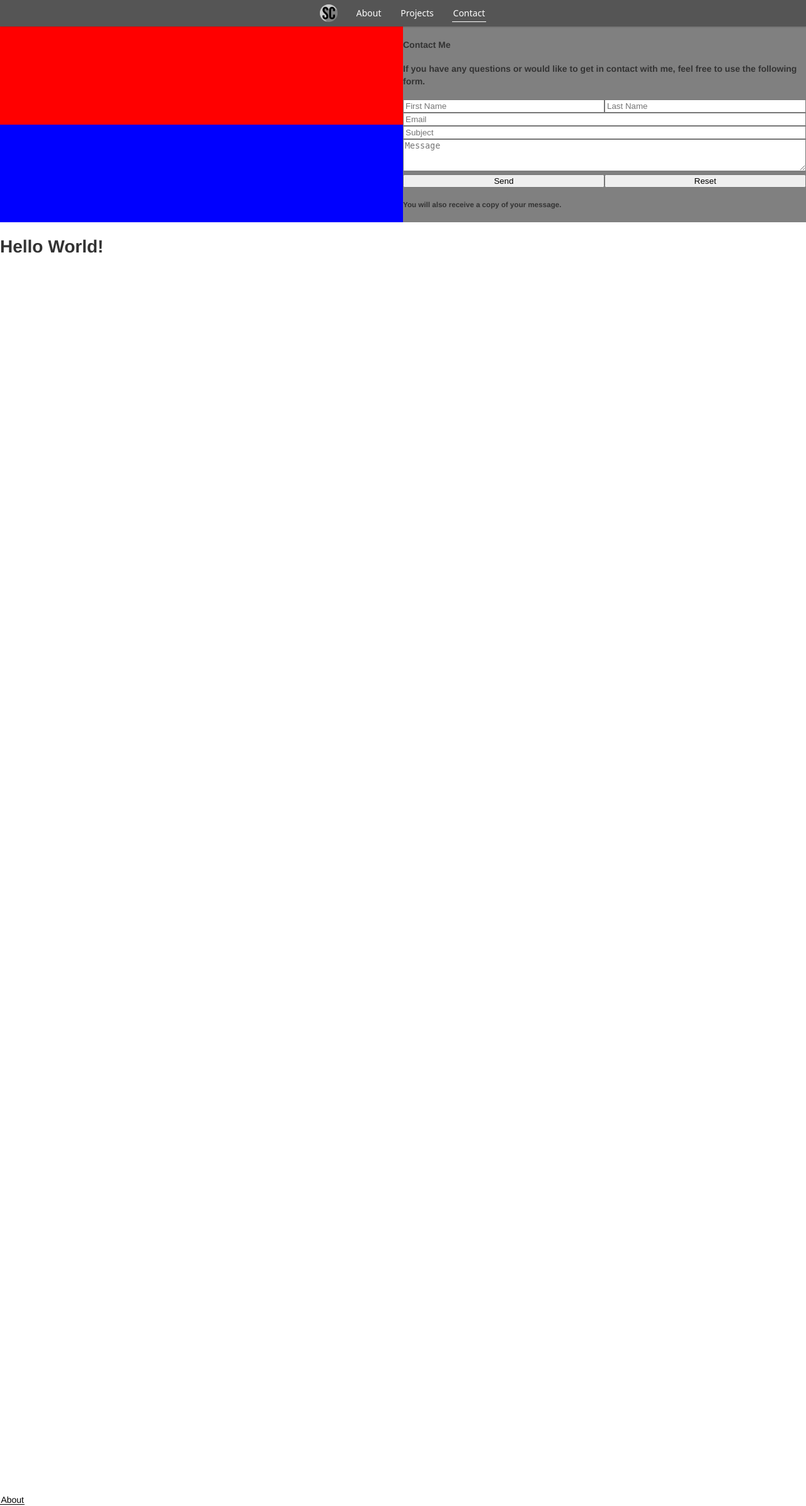
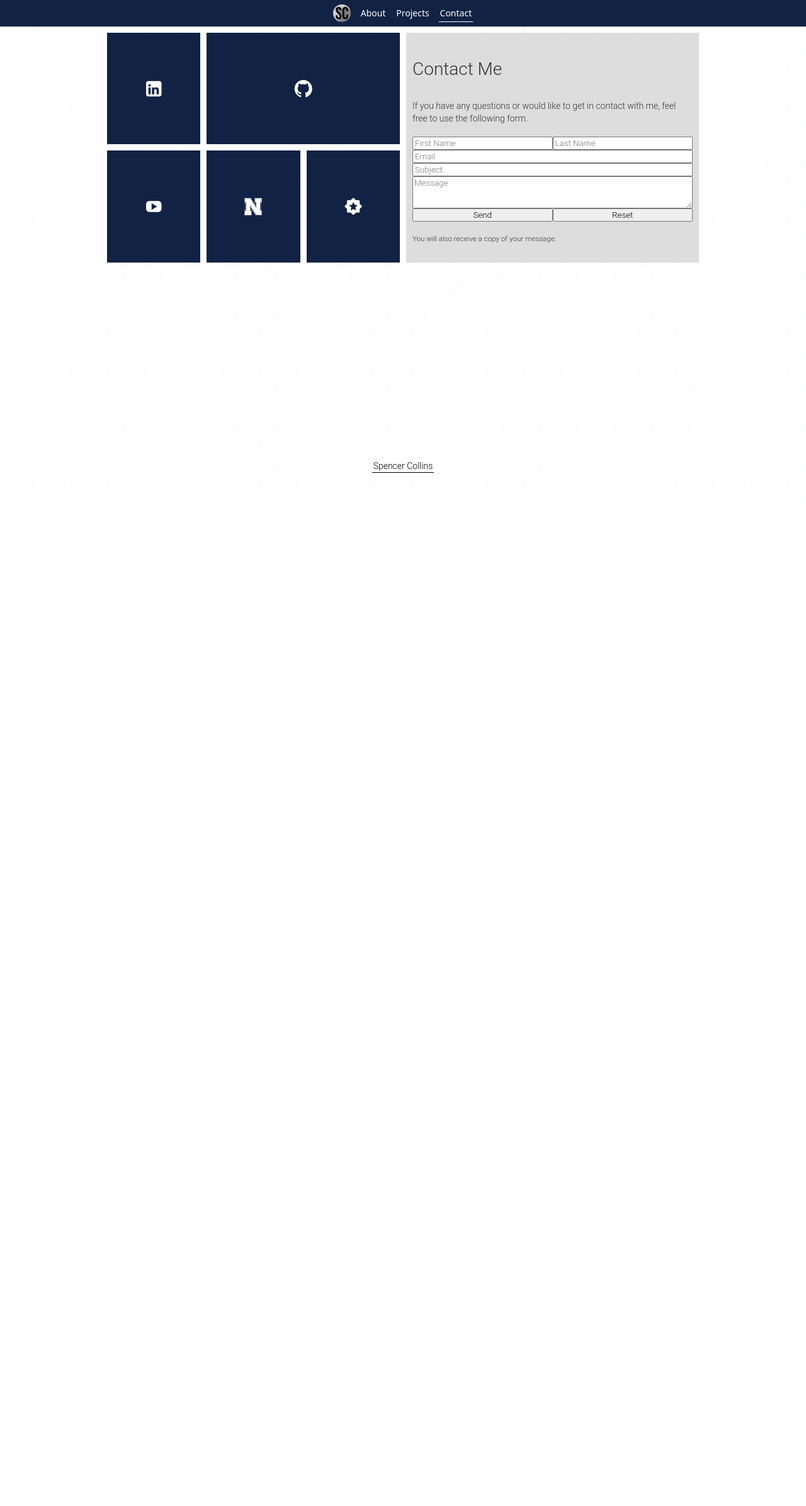
Before and after one commit to CollinsSpencer/Personal-Website, a PHP site: page /contact/ in a window 1280 px wide. Shown: the whole page at 63% size. After the commit the page ends 800 px from the top, so only its background shows below. Run offline with PHP 8.4, Linux system fonts and the light colour scheme.

Commit message:
Create contact page

```diff
--- a/about/index.php
+++ b/about/index.php
@@ -13,7 +13,11 @@
 
   <!-- MAIN -->
   <div style="height: 2000px">
-    <h1>Hello World!<h1>
+    <h1>Hello World!</h1>
+    <section class="horizontal horizontal-2 flex">
+      <article class="card" style="min-height:50px;background-color:red">aaa</article>
+      <article class="card" style="min-height:50px;background-color:green">bbb</article>
+    </section>
   </div>
 
   <section>
--- a/assets/css/contact.css
+++ b/assets/css/contact.css
@@ -5,3 +5,49 @@ input {
 textarea {
   width: 100%;
 }
+
+#contact-cards {
+  color: white;
+}
+
+.linked-card {
+  background-color: #112244;
+  -moz-transition: all 300ms ease-in-out;
+  -o-transition: all 300ms ease-in-out;
+  -webkit-transition: all 300ms ease-in-out;
+  transition: all 300ms ease-in-out;
+}
+
+.linked-card:hover, .linked-card:focus {
+  -moz-transition-duration: 100ms;
+  -o-transition-duration: 100ms;
+  -webkit-transition-duration: 100ms;
+  transition-duration: 100ms;
+}
+
+.linked-card#linkedIn:hover {
+  color: #0077b5;
+  background-color: #333;
+}
+
+.linked-card#gitHub:hover {
+  color: rgba(255,255,255,0.75);;
+  background-color: #24292e;
+}
+
+.linked-card#youtube:hover {
+  color: #cd201f;
+  background-color: white;
+}
+
+.linked-card#unl:hover {
+  background-color: #fefdfa;
+  /*border: 1px solid #5b5b5a;*/
+}
+.linked-card#unl:hover > svg > path {
+  fill: #d00000 !important;
+}
+
+.linked-card#meritpages:hover {
+  background-color: #24a6b2;
+}
--- a/assets/css/flex-layout.css
+++ b/assets/css/flex-layout.css
@@ -4,31 +4,99 @@
   justify-content: flex-start;
 }
 
-.flex > article {
-  /*padding: 1em;*/
+.centered {
+  margin: 5px;
+  display: flex;
+  flex-direction: column;
+  justify-content: center;
+  max-width: 950px;
 }
 
-.horizontal {
+.horizontal, .horizontal-2, .horizontal-3, .horizontal-4, .horizontal-5 {
   flex-direction: column;
 }
 
-.vertical {
+/*.horizontal-2-sm > * {
+  width: 50%;
+}
+.horizontal-2-sm > .card {
+  width: Calc(50% - 10px);
+}
+.horizontal-3-sm > * {
+  width: Calc(100%/3);
+}
+.horizontal-3-sm > .card {
+  width: Calc(100%/3 - 10px);
+}
+.horizontal-4-sm > * {
+  width: 25%;
+}
+.horizontal-4-sm > .card {
+  width: Calc(25% - 10px);
+}
+.horizontal-5-sm > * {
+  width: 20%;
+}
+.horizontal-5-sm > .card {
+  width: Calc(20% - 10px);
+}*/
+
+.vertical, .vertical-2, .vertical-3, .vertical-4, .vertical-5 {
   flex-direction: column;
-  height: 100%;
 }
-.vertical-2 > article {
+
+.vertical-2 > * {
   height: 50%;
 }
-.vertical-3 > article {
+.vertical-2 > .card {
+  height: Calc(50% - 10px);
+}
+
+.vertical-3 > * {
   height: Calc(100%/3);
 }
-.vertical-4 > article {
+.vertical-3 > .card {
+  height: Calc(100%/3 - 10px);
+}
+
+.vertical-4 > * {
   height: 25%;
 }
-.vertical-5 > article {
+.vertical-4 > .card {
+  height: Calc(25% - 10px);
+}
+
+.vertical-5 > * {
   height: 20%;
 }
+.vertical-5 > .card {
+  height: Calc(20% - 10px);
+}
 
+/* CARD STYLE */
+.card {
+  margin: 5px;
+  padding: 10px;
+  background-color: #ddd;
+  min-height: 3em;
+  min-width: 3em;
+}
+
+a.linked-card {
+  display: flex;
+  justify-content: center;
+  align-items: center;
+  color: inherit;
+  text-decoration: none;
+}
+
+a.linked-card > .genericon {
+  font-size: 2em;
+}
+
+a.linked-card > svg, a.linked-card > img {
+  height: 2em;
+}
 
 /* MEDIA SCREENS */
 
@@ -37,25 +105,48 @@
 
 /* Small devices (tablets, 600px and up) */
 @media (min-width: 600px) {
-  .horizontal {
+  .horizontal, .horizontal-2, .horizontal-3, .horizontal-4, .horizontal-5 {
     flex-direction: row;
     width: 100%;
   }
-  .horizontal-2 > article {
+  .horizontal-2 > * {
     width: 50%;
   }
-  .horizontal-3 > article {
+  .horizontal-2 > .card {
+    width: Calc(50% - 10px);
+  }
+  .horizontal-2 > .doubleCard {
+    width: Calc(2*50% - 10px);
+  }
+
+  .horizontal-3 > * {
     width: Calc(100%/3);
+  }
+  .horizontal-3 > .card {
+    width: Calc(100%/3 - 10px);
+  }
+  .horizontal-3 > .doubleCard {
+    width: Calc(2*100%/3 - 10px);
   }
 }
 
 /* Medium devices (desktops, 960px and up) */
 @media (min-width: 960px) {
-  .horizontal-4 > article {
+  .centered {
+    margin: 5px auto;
+  }
+
+  .horizontal-4 > * {
     width: 25%;
   }
-  .horizontal-5 > article {
+  .horizontal-4 > .card {
+    width: Calc(25% - 10px);
+  }
+  .horizontal-5 > * {
     width: 20%;
+  }
+  .horizontal-5 > .card {
+    width: Calc(20% - 10px);
   }
 }
 
--- a/assets/css/main.css
+++ b/assets/css/main.css
@@ -6,19 +6,38 @@
 
 body {
   margin: 0;
-  font-family: "Helvetica Neue",Helvetica,Arial,sans-serif;
+  font-family: "Roboto","Helvetica Neue",Helvetica,Arial,sans-serif;
+  font-weight: 300;
   font-size: 14px;
   line-height: 1.42857143;
   color: #333;
   background-color: #fff;
+  background-image: url("/assets/resources/website-background.png");
+  background-repeat: repeat;
 }
 
-section a {
+input, textarea {
+  font-weight: inherit;
+  font-family: inherit;
+}
+
+h1, h2, h3, h4, h5, h6 {
+  font-weight: 300;
+}
+
+h1 {
+  font-size: 2em;
+}
+
+a.inline-link {
   color: black;
   text-decoration: none;
   padding: 0 0.1em;
-  line-height: 1em;
+  line-height: 1.5em;
+  height: 1.5em;
+  text-align: center;
   border: 0;
+  display: inline-block;
 
   -moz-transition: all 300ms ease-in-out;
   -o-transition: all 300ms ease-in-out;
@@ -30,16 +49,29 @@ section a {
   box-shadow: inset 0 -1px 0 black;
 }
 
-section a:hover {
+a.inline-link:hover {
   color: white;
   text-decoration: none;
 
-  -moz-box-shadow: inset 0 -1.1em 0 black;
-  -webkit-box-shadow: inset 0 -1.1em 0 black;
-  box-shadow: inset 0 -1.1em 0 black;
+  -moz-box-shadow: inset 0 -1.5em 0 black;
+  -webkit-box-shadow: inset 0 -1.5em 0 black;
+  box-shadow: inset 0 -1.5em 0 black;
 
   -moz-transition-duration: 100ms;
   -o-transition-duration: 100ms;
   -webkit-transition-duration: 100ms;
   transition-duration: 100ms;
 }
+
+#main {
+  height: 100%;
+}
+
+footer {
+  position: absolute;
+  bottom: 0;
+  left: 0;
+  right: 0;
+  text-align: center;
+  height: 5em;
+}
--- a/assets/css/nav.css
+++ b/assets/css/nav.css
@@ -1,5 +1,5 @@
 nav {
-  background-color: #555;
+  background-color: #112244;
   height: 3em;
   font-family: 'Roboto Mono', sans;
 
@@ -18,7 +18,7 @@ nav > * {
   height: 2em;
   line-height: 2em;
   text-align: center;
-  margin: 0 1em;
+  margin: 0 0.5em;
 }
 
 nav a.text {
--- a/contact/index.php
+++ b/contact/index.php
@@ -12,74 +12,55 @@
   <?php $selected = "contact"; require_once "../nav.php" ?>
 
   <!-- CONTACT -->
-  <div class="centered">
-    <section class="horizontal horizontal-2 flex">
-      <article>
-        <section class="vertical vertical-2 flex">
-          <article style="min-height:50px;background-color:red"></article>
-          <article style="min-height:50px;background-color:blue"></article>
+  <div id="main" class="centered">
+    <section class="horizontal-2 flex">
+        <section id="contact-cards" class="horizontal-3 flex">
+          <a id="linkedIn" href="https://www.linkedin.com/in/spencer-collins" class="card linked-card">
+	          <span class="genericon genericon-linkedin-alt"></span>
+	        </a>
+          <a id="gitHub" href="https://github.com/CollinsSpencer" class="card linked-card doubleCard">
+	          <span class="genericon genericon-github"></span>
+	        </a>
+          <a id="youtube" href="http://www.youtube.com/c/SpencerCollins97" class="card linked-card">
+	          <span class="genericon genericon-youtube"></span>
+	        </a>
+          <a id="unl" href="http://cse.unl.edu/~scollins/" class="card linked-card">
+            <?php echo file_get_contents("../assets/resources/unl.svg"); ?>
+	        </a>
+          <a id="meritpages" href="http://meritpages.com/CollinsSpencer" class="card linked-card">
+	          <img src="/assets/resources/MeritPages.png" />
+	        </a>
+          <!-- <a href="#" class="card linked-card">
+            <span class="genericon genericon-github"></span>
+          </a> -->
         </section>
-      </article>
 
-      <article style="min-height:50px;background-color:grey">
       <!-- Contact form -->
-        <section id="contact">
-          <div class="darkish container-fluid">
-            <div class="row bottom text-center">
+      <section id="contact" class="card">
         <h1 class="heading">Contact Me</h1>
         <h4>If you have any questions or would like to get in contact with me, feel free to use the following form.</h4>
-            </div>
-            <form id="contactForm" method="post" action="">
-              <section class="vertical flex">
-                <article>
-                  <section class="horizontal horizontal-2 flex">
-                    <article>
-                      <input id="firstName" class="form-control" type="text" name="fields[first_name]" placeholder="First Name">
-                    </article>
-                    <article>
-                      <input id="lastName" class="form-control" type="text" name="fields[last_name]" placeholder="Last Name">
-                    </article>
+        <form id="contactForm" class="vertical flex" method="post" action="">
+          <section class="horizontal-2 flex">
+            <input id="firstName" type="text" name="fields[first_name]" placeholder="First Name">
+            <input id="lastName" type="text" name="fields[last_name]" placeholder="Last Name">
           </section>
-                </article>
-                <article>
-                  <input id="email" class="form-control" type="email" name="fields[email]" placeholder="Email">
-                </article>
-                <article>
-                  <input id="subject" class="form-control" type="text" name="fields[subject]" placeholder="Subject">
-                </article>
-                <article>
-                  <textarea id="message" class="form-control" name="fields[message]" placeholder="Message" rows="3" cols="50"></textarea>
-                </article>
-                <article>
-                  <section class="horizontal horizontal-2 flex">
-                    <article>
-                      <input id="submit" class="form-control" type="submit" name="fields[send]" value="Send">
-                    </article>
-                    <article>
-                      <input id="reset" class="form-control" type="reset" name="fields[reset]" value="Reset">
-                    </article>
-                  </section>
-                </article>
+          <input id="email" type="email" name="fields[email]" placeholder="Email">
+          <input id="subject" type="text" name="fields[subject]" placeholder="Subject">
+          <textarea id="message" name="fields[message]" placeholder="Message" rows="3" cols="50"></textarea>
+          <section class="horizontal-2 flex">
+            <input id="submit" type="submit" name="fields[send]" value="Send">
+            <input id="reset" type="reset" name="fields[reset]" value="Reset">
           </section>
         </form>
-            <div class="row bottom text-center">
         <h5>You will also receive a copy of your message.</h5>
-            </div>
-          </div>
       </section>
-      </article>
     </section>
   </div>
 
+  <footer>
+    <a href="/" class="inline-link">Spencer Collins</a>
+  </footer>
 
-
-  <div style="height: 2000px">
-    <h1>Hello World!<h1>
-  </div>
-
-  <section>
-    <a href="/about/">About</a>
-  </section>
 <body>
 
 <?php require_once "../server/footer.php"; ?>
--- a/server/footer.php
+++ b/server/footer.php
@@ -1,5 +1,3 @@
-<footer>
-  <!-- <script src="https://code.jquery.com/jquery-3.1.1.min.js"></script> -->
-  <script src="/assets/js/jquery-3.1.1.min.js"></script>
-  <script type="text/javascript" src="/assets/js/nav.js"></script>
-</footer>
+<!-- <script src="https://code.jquery.com/jquery-3.1.1.min.js"></script> -->
+<script src="/assets/js/jquery-3.1.1.min.js"></script>
+<script type="text/javascript" src="/assets/js/nav.js"></script>
```
Also changed, not shown: assets/resources/website-background.png (added). Lines whose indentation alone changed are shown as unchanged.
